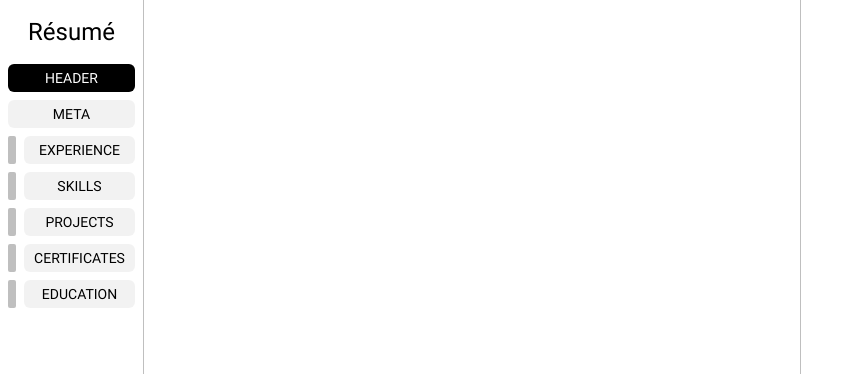
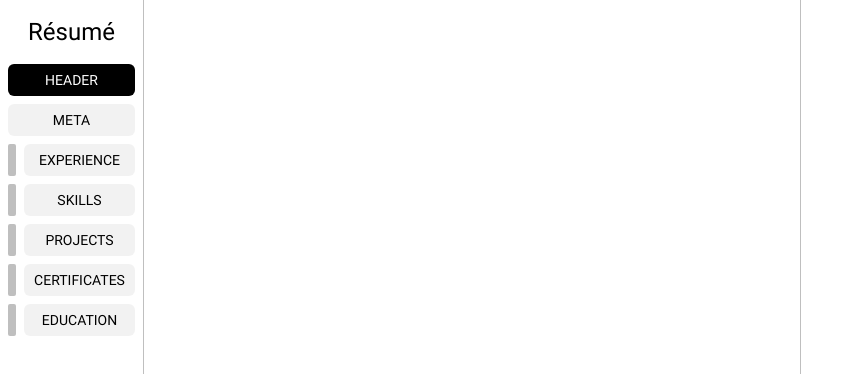
Before and after one commit to amedoeyes/resume, a Next.js app: page / in a window 1280 px wide. Shown: the top 374 px of the page, without its empty margins (0-856 px from the left). Built offline with nearby package versions, Linux system fonts and the light colour scheme.

Commit message:
fix packages console errors

```diff
--- a/package.json
+++ b/package.json
@@ -11,11 +11,11 @@
 	"dependencies": {
 		"@headlessui/react": "^1.7.17",
 		"@headlessui/tailwindcss": "^0.2.0",
+		"@hello-pangea/dnd": "^16.3.0",
 		"@react-pdf/renderer": "^3.1.12",
 		"@reduxjs/toolkit": "^1.9.5",
 		"@types/node": "20.5.6",
 		"@types/react": "18.2.21",
-		"@types/react-beautiful-dnd": "^13.1.4",
 		"@types/react-dom": "18.2.7",
 		"autoprefixer": "10.4.15",
 		"eslint": "8.48.0",
@@ -27,7 +27,6 @@
 		"prettier-plugin-organize-imports": "^3.2.3",
 		"prettier-plugin-tailwindcss": "^0.5.3",
 		"react": "18.2.0",
-		"react-beautiful-dnd": "^13.1.1",
 		"react-dom": "18.2.0",
 		"react-pdf": "^7.3.3",
 		"react-redux": "^8.1.2",
--- a/src/app/layout.tsx
+++ b/src/app/layout.tsx
@@ -13,7 +13,7 @@ type RootLayoutProps = {
 
 export default function RootLayout({ children }: RootLayoutProps) {
 	return (
-		<html lang="en">
+		<html suppressHydrationWarning lang="en">
 			<body className="bg-secondary text-primary">
 				<Providers>{children}</Providers>
 			</body>
--- a/src/components/home/SideBar.tsx
+++ b/src/components/home/SideBar.tsx
@@ -1,7 +1,7 @@
+import { DropResult } from "@hello-pangea/dnd";
 import Link from "next/link";
 import { useSearchParams } from "next/navigation";
 import { useState } from "react";
-import { DropResult } from "react-beautiful-dnd";
 import { useDispatch, useSelector } from "react-redux";
 import { setSectionsOrder } from "../../features/editor/editorSlice";
 import { AppDispatch, RootState } from "../../store";
@@ -17,9 +17,9 @@ type TabLinkProps = {
 
 function TabLink(props: TabLinkProps) {
 	return (
-		<div className="flex w-full select-none overflow-hidden rounded-md bg-secondary text-center text-sm uppercase">
+		<div className="flex h-8 w-full select-none overflow-hidden rounded-md bg-secondary text-center text-sm uppercase">
 			<Link
-				className={`w-full bg-primary p-1 transition duration-200 ${
+				className={`flex h-full w-full items-center justify-center bg-primary p-1 transition duration-200 ${
 					props.isSelected && !props.isDragging
 						? "text-secondary"
 						: "bg-opacity-5 hover:bg-opacity-10"
--- a/src/components/util/DragItem.tsx
+++ b/src/components/util/DragItem.tsx
@@ -3,7 +3,7 @@ import {
 	DraggableProps,
 	DraggingStyle,
 	NotDraggingStyle,
-} from "react-beautiful-dnd";
+} from "@hello-pangea/dnd";
 
 type DragItemProps = {
 	DraggableProps: Omit<Omit<DraggableProps, "children">, "draggableId">;
--- a/src/components/util/DragList.tsx
+++ b/src/components/util/DragList.tsx
@@ -3,7 +3,7 @@ import {
 	DragDropContextProps,
 	Droppable,
 	DroppableProps,
-} from "react-beautiful-dnd";
+} from "@hello-pangea/dnd";
 
 type DragListProps = {
 	DragDropContextProps: Omit<DragDropContextProps, "children">;
```
Also changed, not shown: 1 other file (tests, documents, lock files or other folders).
